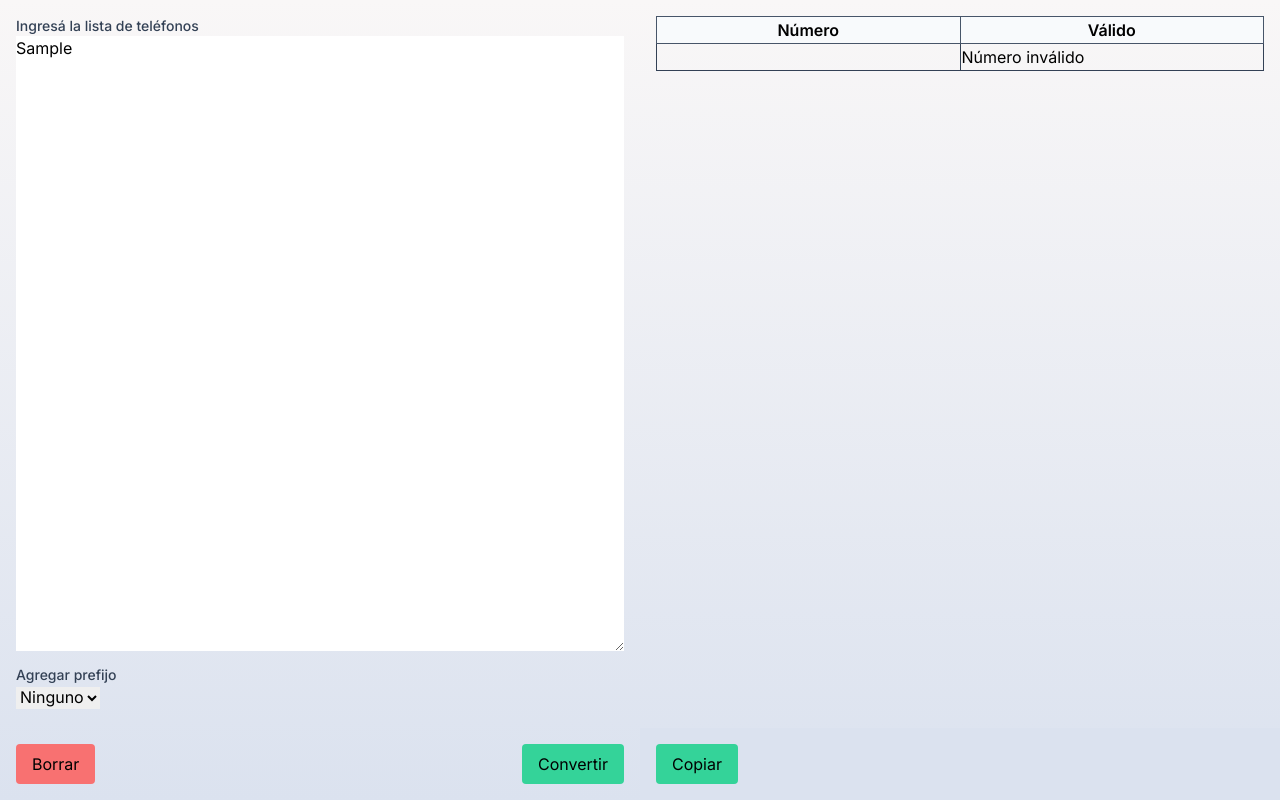
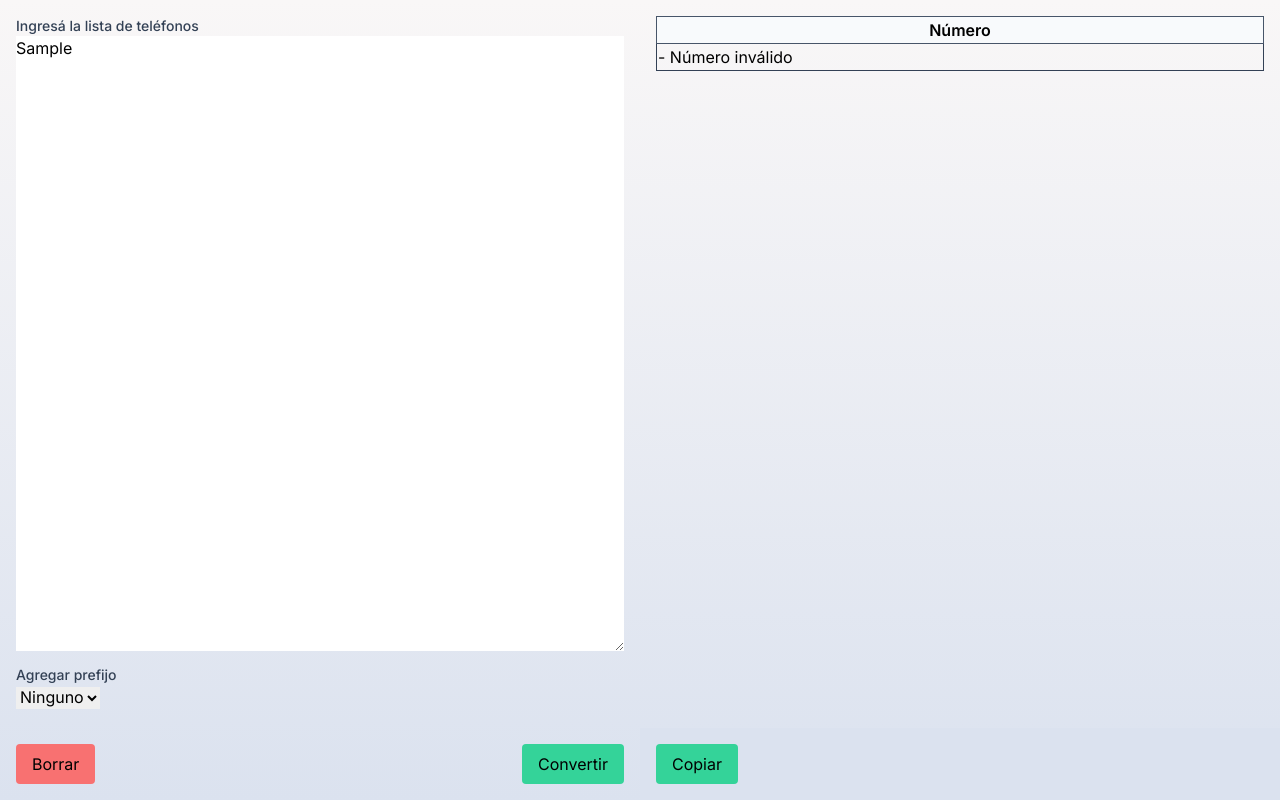
Before and after one commit to harisolaas/cellphone-number-normalizer, a Next.js app: page / in a window 1280 px wide. Both pictures are taken after typing "Sample" into the empty fields and a click on the button "Convertir". Built offline with nearby package versions, Linux system fonts and the light colour scheme.

Commit message:
Merge columns into one

```diff
--- a/app/components/results-table.tsx
+++ b/app/components/results-table.tsx
@@ -17,15 +17,15 @@ export function ResultsTable() {
       <thead className={styles.heading.join(" ")}>
         <tr>
           <th className={styles.headingCell.join(" ")}>Número</th>
-          <th className={styles.headingCell.join(" ")}>Válido</th>
         </tr>
       </thead>
       <tbody id="results-table">
         {cellphoneList.map((c, idx) => (
           <tr key={idx}>
-            <td className={styles.cell.join(" ")}>{prefix}{c.value}</td>
             <td className={styles.cell.join(" ")}>
-              {c.valid ? "" : "Número inválido"}
+              {prefix}
+              {c.value}
+              {c.valid ? "" : " - Número inválido"}
             </td>
           </tr>
         ))}
```
Also changed, not shown: 1 other file (tests, documents, lock files or other folders).
